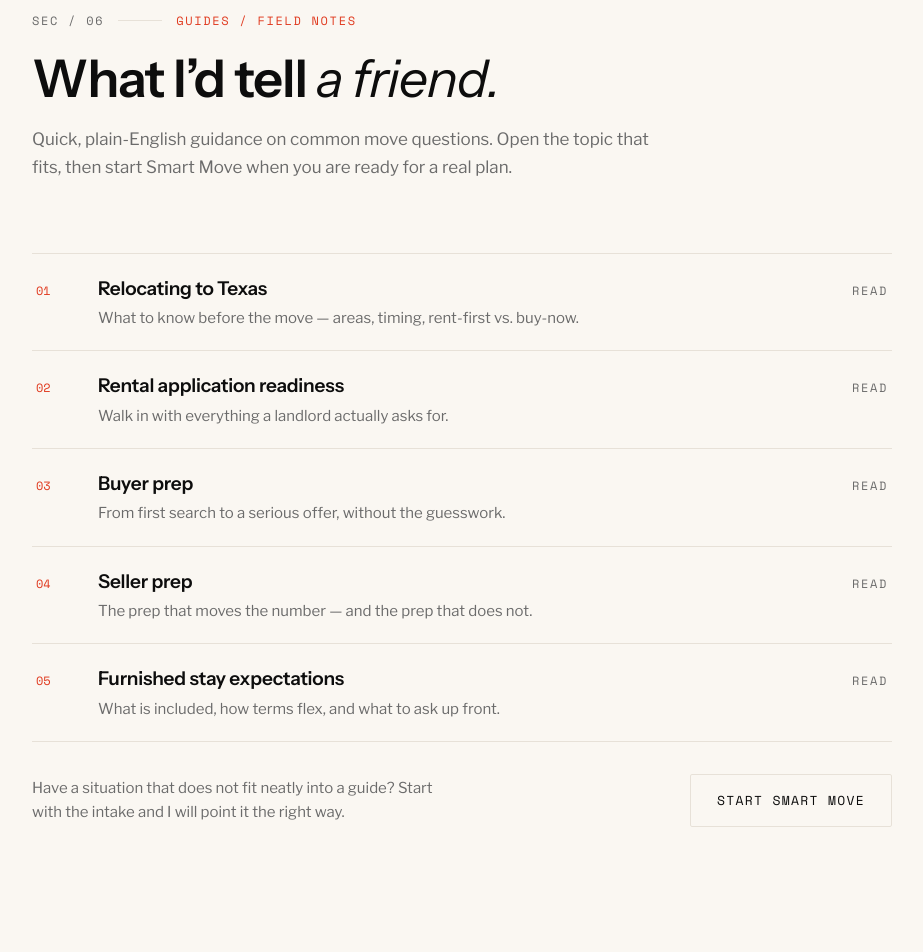
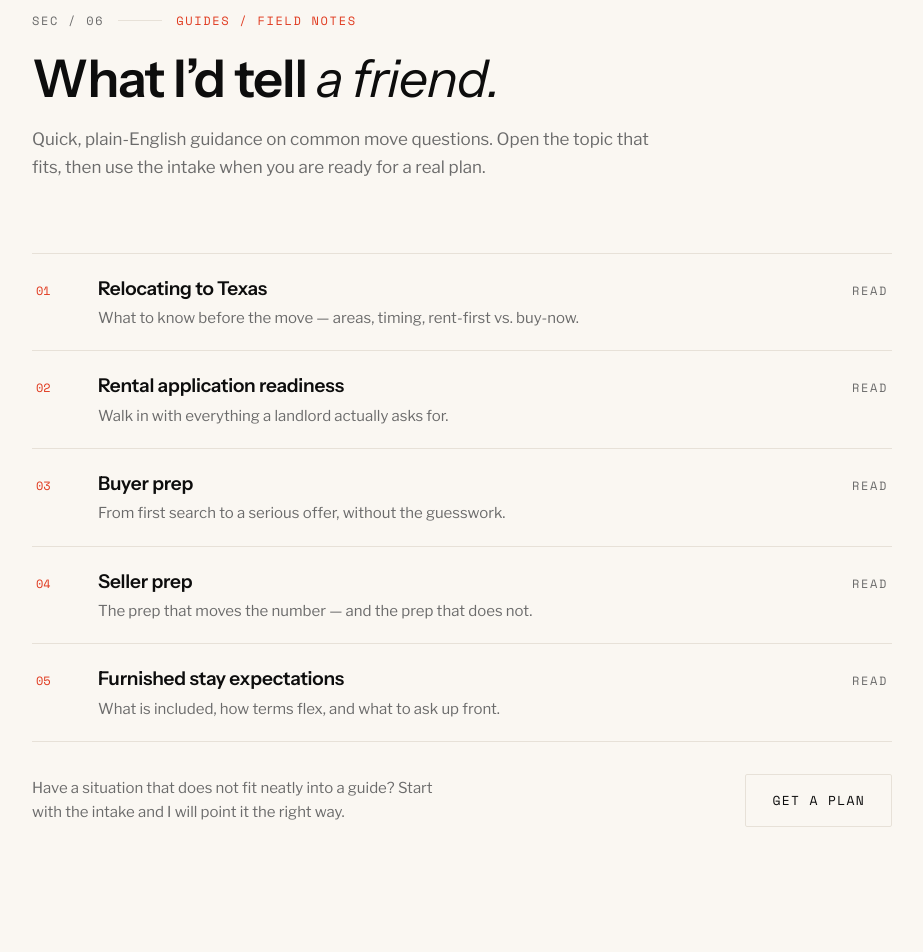
Before and after one commit to d8dles/jwillsoldit-hub, a React (Vite) app: page / in a window 1280 px wide. Shown: the part 8200-9152 px from the top of the page, without its empty margins (24-947 px from the left). Built offline with nearby package versions, Linux system fonts and the light colour scheme.

Commit message:
Rename guides CTA to get a plan

```diff
--- a/src/sections/GuidesSection.tsx
+++ b/src/sections/GuidesSection.tsx
@@ -50,7 +50,7 @@ export function GuidesSection() {
               What I&rsquo;d tell <em>a friend.</em>
             </>
           }
-          lede="Quick, plain-English guidance on common move questions. Open the topic that fits, then start Smart Move when you are ready for a real plan."
+          lede="Quick, plain-English guidance on common move questions. Open the topic that fits, then use the intake when you are ready for a real plan."
         />
 
         <div ref={ref} className={`${styles.list} reveal`}>
@@ -74,7 +74,7 @@ export function GuidesSection() {
             Have a situation that does not fit neatly into a guide? Start with the intake and I will point it the right way.
           </p>
           <a href={smartMoveLink()} className="btn btn--ghost" rel="noopener">
-            Start Smart Move
+            Get a plan
           </a>
         </div>
       </div>
```
